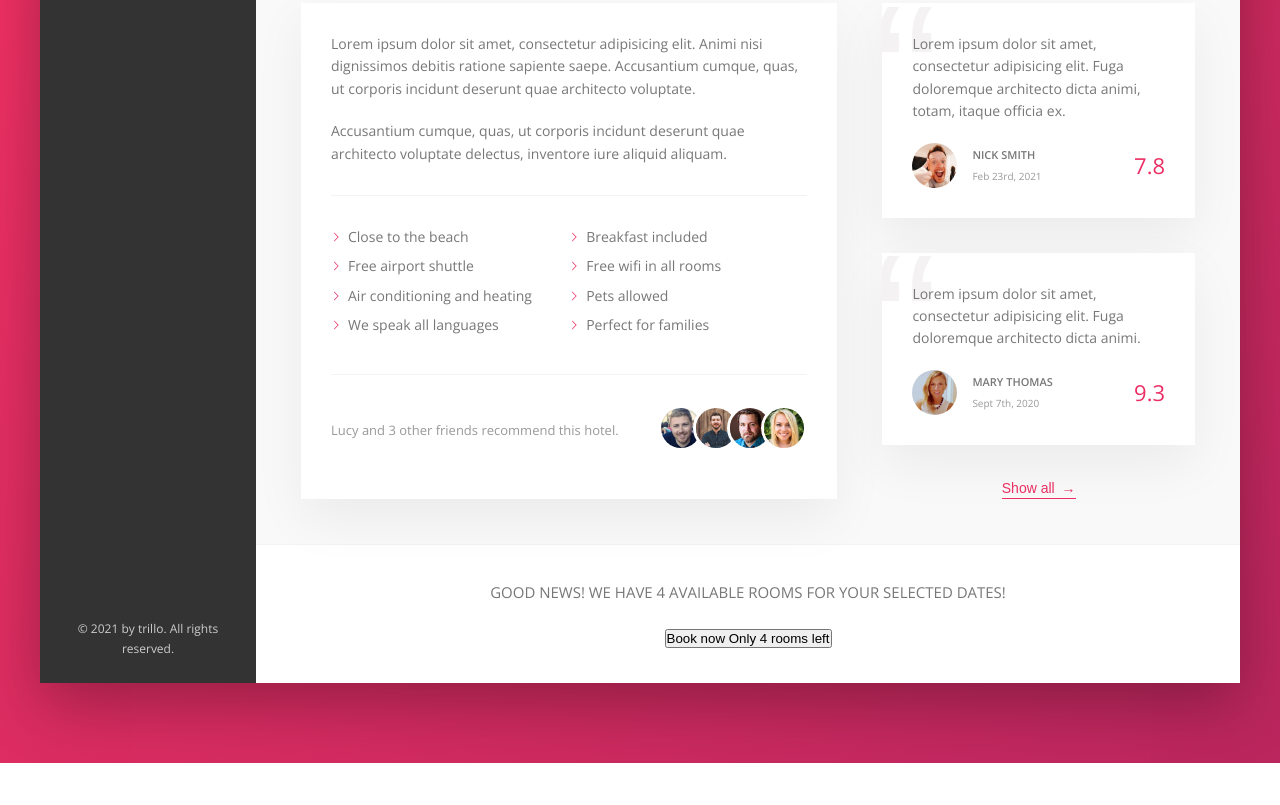
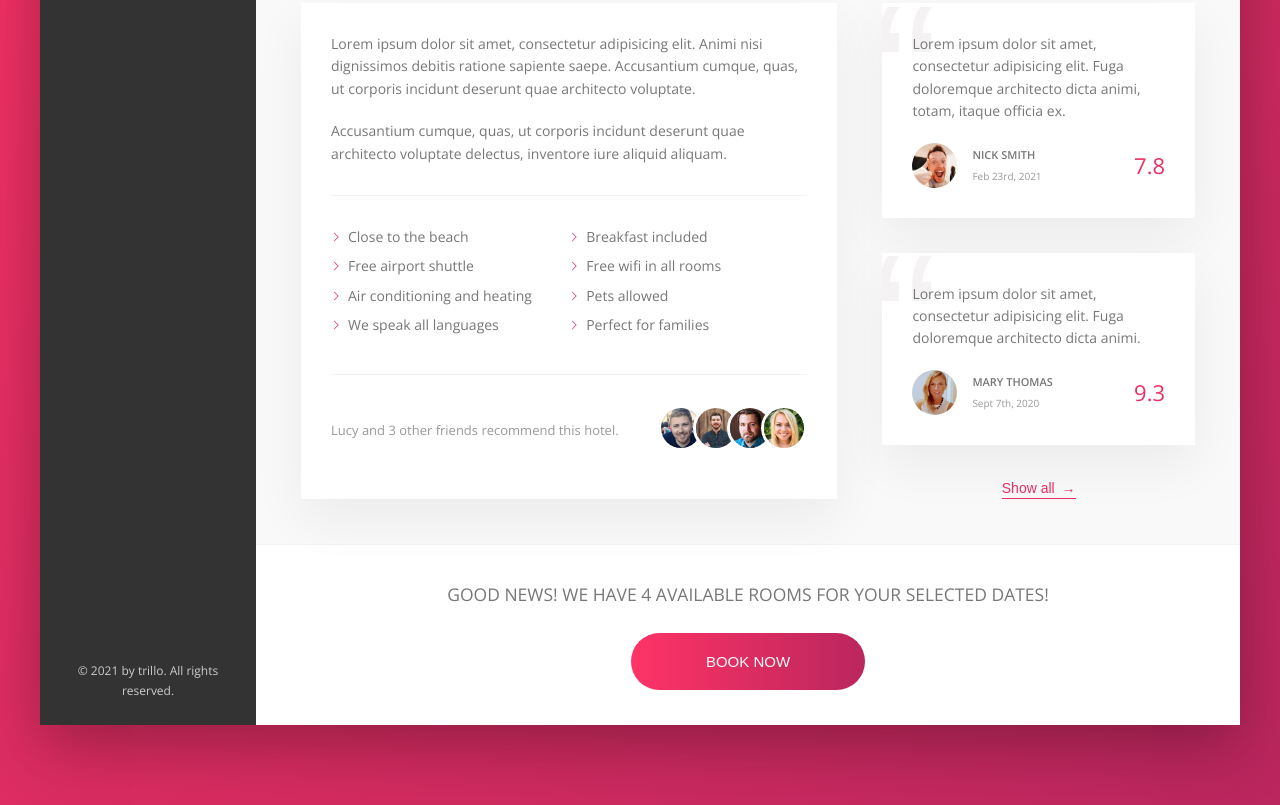
Before and after one commit to 5toCode/trillo, a website: page index.html in a window 1280 px wide. Shown: the part 644-1449 px from the top of the page. Before the commit the page ends 1407 px from the top, so only its background shows below. Drawn offline with nearby package versions, Linux system fonts and the light colour scheme.

Commit message:
add cta section

```diff
--- a/sass/_components.scss
+++ b/sass/_components.scss
@@ -460,9 +460,58 @@
     text-align: center;
 
     &__book-now {
-        font-size: 1.5rem;
+        font-size: 1.75rem;
         font-weight: 300;
         text-transform: uppercase;
         margin-bottom: 2.5rem;
     }
 }
+
+.btn {
+    font-size: 1.5rem;
+    font-weight: 300;
+    text-transform: uppercase;
+    border-radius: 100px;
+    border: none;
+    cursor: pointer;
+    background-image: linear-gradient(to right, var(--color-primary-light), var(--color-primary-dark));
+    color: var(--color-grey-light-1);
+    position: relative;
+    overflow: hidden;
+
+    & > * {
+        display: inline-block;
+        height: 100%;
+        width: 100%;
+        transition: all 300ms;
+    }
+
+    &__visible {
+        padding: 2rem 7.5rem;
+    }
+
+    &__invisible {
+        padding: 2rem 0;
+        position: absolute;
+
+        left: 0;
+        top: -100%;
+    }
+
+    &:hover {
+        background-image: linear-gradient(to left, var(--color-primary-light), var(--color-primary-dark));
+    }
+
+    &:hover &__visible {
+        transform: translateY(100%);
+    }
+
+     &:hover &__invisible {
+        top: 0;
+     }
+
+     &:focus {
+         outline: none;
+         animation: pulsate 1s infinite;
+     }
+}
```
Also changed, not shown: css/style.css, 1 other file.
